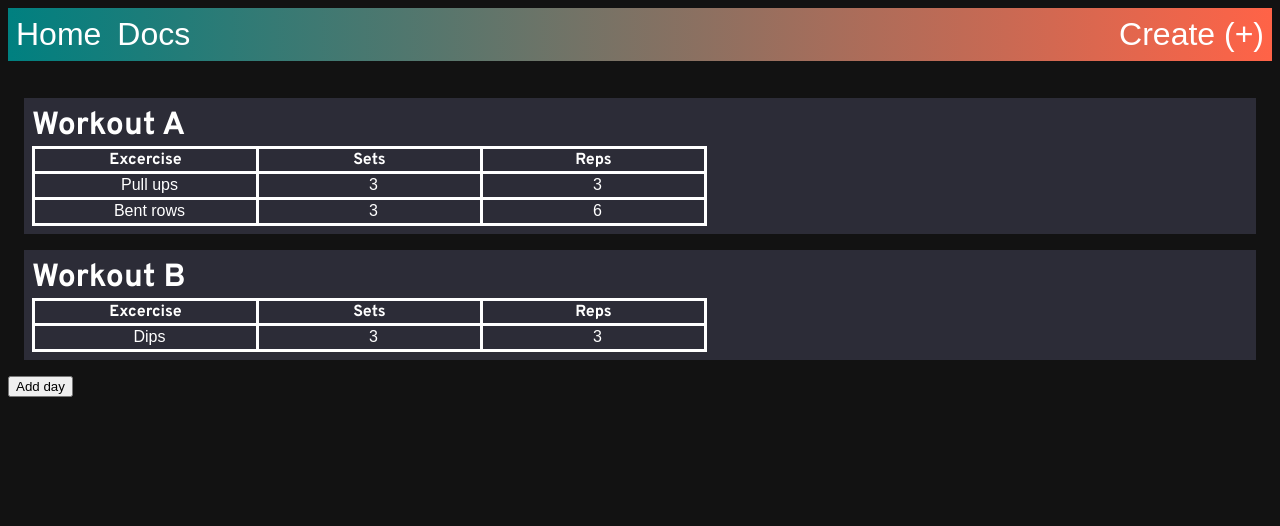
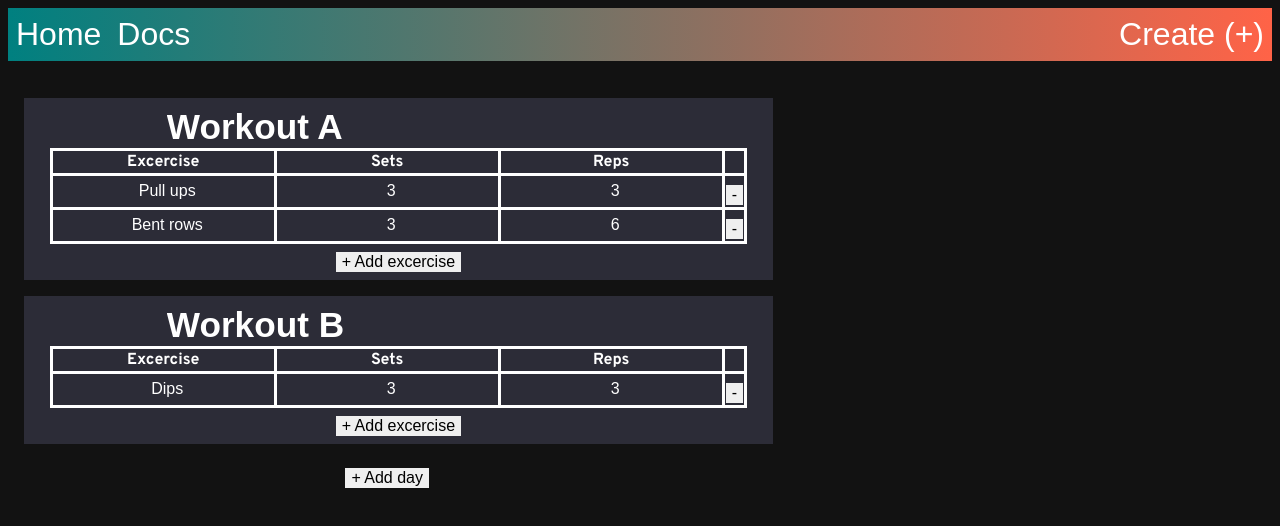
Before and after one commit to trublesomeban/trening-planner, an Angular app: page /editor in a window 1280 px wide. Shown: the top 526 px of the page. Built offline with nearby package versions, Linux system fonts and the light colour scheme.

Commit message:
Added remove functionality among others

```diff
--- a/src/app/editor/training-day/training-day.component.html
+++ b/src/app/editor/training-day/training-day.component.html
@@ -1,7 +1,11 @@
 <input type="text" /><br />
 @for (day of trainingDays; track $index; let id = $index;) {
 <div class="training-day">
-  <span class="day-name">{{ day.name }}</span>
+  <input
+    class="day-name"
+    (input)="updateDay(id, getValue($event))"
+    [value]="day.name"
+  />
   <table>
     <tr>
       <th>Excercise</th>
@@ -28,9 +32,16 @@
           [value]="excercise.reps"
         />
       </td>
+      <td><button (click)="removeExcercise(id, ie)">-</button></td>
     </tr>
+
     }
   </table>
+  <div style="display: grid">
+    <button (click)="addExcercise(id)">+ Add excercise</button>
+  </div>
 </div>
 }
-<button (click)="addDay()">Add day</button>
+<div style="display: grid; margin-left: -40%">
+  <button (click)="addDay()">+ Add day</button>
+</div>
--- a/src/app/editor/training-day/training-day.component.scss
+++ b/src/app/editor/training-day/training-day.component.scss
@@ -1,3 +1,10 @@
+button {
+  margin-top: 0.5rem;
+  font-size: 1rem;
+  border: none;
+  align-self: center;
+}
+
 .excercises {
   display: flex;
 }
@@ -13,15 +20,11 @@
   padding: 0.4rem;
 }
 
-.day-name {
-  font-size: 2rem;
-  font-weight: bold;
-}
-
 .training-day {
   background-color: var(--off-bg);
   padding: 0.5rem;
   margin: 1rem;
+  margin-right: 39.5%;
 }
 
 table {
@@ -42,7 +45,17 @@
   margin-left: 0.5rem;
   border: none;
 }
+.day-name {
+  text-align: left;
+  font-size: 2.2rem;
+  font-weight: bold;
+}
+
 textarea:focus,
 input:focus {
   outline: none;
 }
+
+div {
+  justify-items: center;
+}
--- a/src/app/editor/training-day/training-day.component.ts
+++ b/src/app/editor/training-day/training-day.component.ts
@@ -21,12 +21,24 @@
     this.trainingDays = this.excerciseService.getDays();
   }
   addDay(): void {
-    this.excerciseService.addDay()
+    this.excerciseService.addDay();
+    this.trainingDays = this.excerciseService.getDays();
+  };
+  updateDay(day: number, value: string): void {
+    this.excerciseService.updateDay(day, value);
+    this.trainingDays = this.excerciseService.getDays();
+  }
+  addExcercise(day: number): void {
+    this.excerciseService.addExcercise(day);
     this.trainingDays = this.excerciseService.getDays();
   };
   updateExcercise(day: number, excercise: number, id: string, value: string): void {
-    this.excerciseService.updateExcercise(day, excercise, id as ("name" | "sets" | "reps"), value)
-    console.log(this.excerciseService.getDays())
+    this.excerciseService.updateExcercise(day, excercise, id as ("name" | "sets" | "reps"), value);
+    this.trainingDays = this.excerciseService.getDays();
+  }
+  removeExcercise(day: number, excercise: number): void {
+    this.excerciseService.removeExcercise(day, excercise);
+    this.trainingDays = this.excerciseService.getDays();
   }
   getValue(event: Event): string {
     return (event.target as HTMLInputElement).value;
--- a/src/app/home/home.component.html
+++ b/src/app/home/home.component.html
@@ -1,5 +1,5 @@
 <div class="grid-div">
-  <div class="name">TREN.ing Planner</div>
+  <div class="name">TREN.ing</div>
   <div class="textbox">
     The best training log app on the market, 100% money free and drug free!
   </div>
--- a/src/app/home/home.component.scss
+++ b/src/app/home/home.component.scss
@@ -11,13 +11,14 @@
 
 .name {
   font-family: "Overpass";
-  font-size: 5rem;
+  font-size: 7rem;
   background: var(--brand-gradient);
   background-clip: text;
   -webkit-text-fill-color: transparent;
   margin: 0%;
   padding: 0%;
-  width: 30%;
+  width: 50%;
+  margin-left: 10%;
   align-items: center;
 }
 
--- a/src/app/services/trainingDay.service.ts
+++ b/src/app/services/trainingDay.service.ts
@@ -22,8 +22,19 @@
   addDay(): void {
     this.days.push({ name: "Training Day", excercises: [{ name: "", sets: 0, reps: 0 }] })
   }
-  updateExcercise(id: number, ie: number, name: "name" | "sets" | "reps", value: string): void {
-    (this.days[id].excercises[ie] as Excercise)[name] = value
+  addExcercise(day: number): void {
+    this.days[day].excercises.push({ name: "", sets: 0, reps: 0 })
+  }
+  updateExcercise(day: number, excercise: number, name: "name" | "sets" | "reps", value: string): void {
+    (this.days[day].excercises[excercise] as Excercise)[name] = value
+  }
+  removeExcercise(day: number, excercise: number) {
+    const before = this.days[day].excercises.slice(0, excercise)
+    const after = this.days[day].excercises.slice(excercise + 1)
+    this.days[day].excercises = before.concat(after)
+  }
+  updateDay(day: number, value: string): void {
+    this.days[day].name = value
   }
   constructor() { }
 }
```
